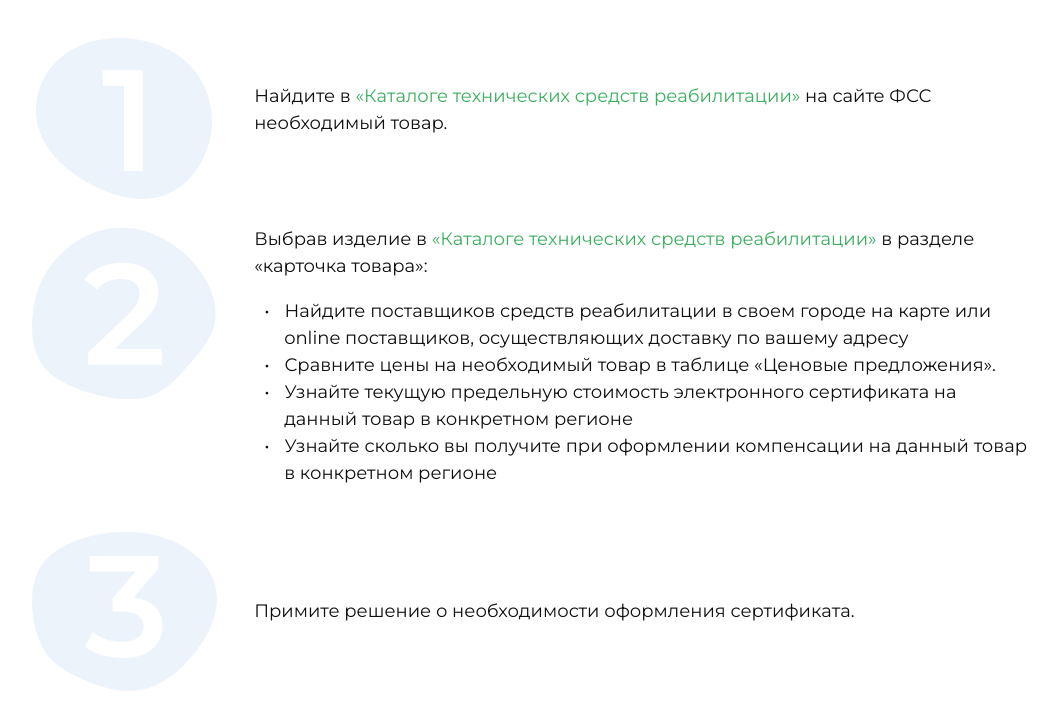
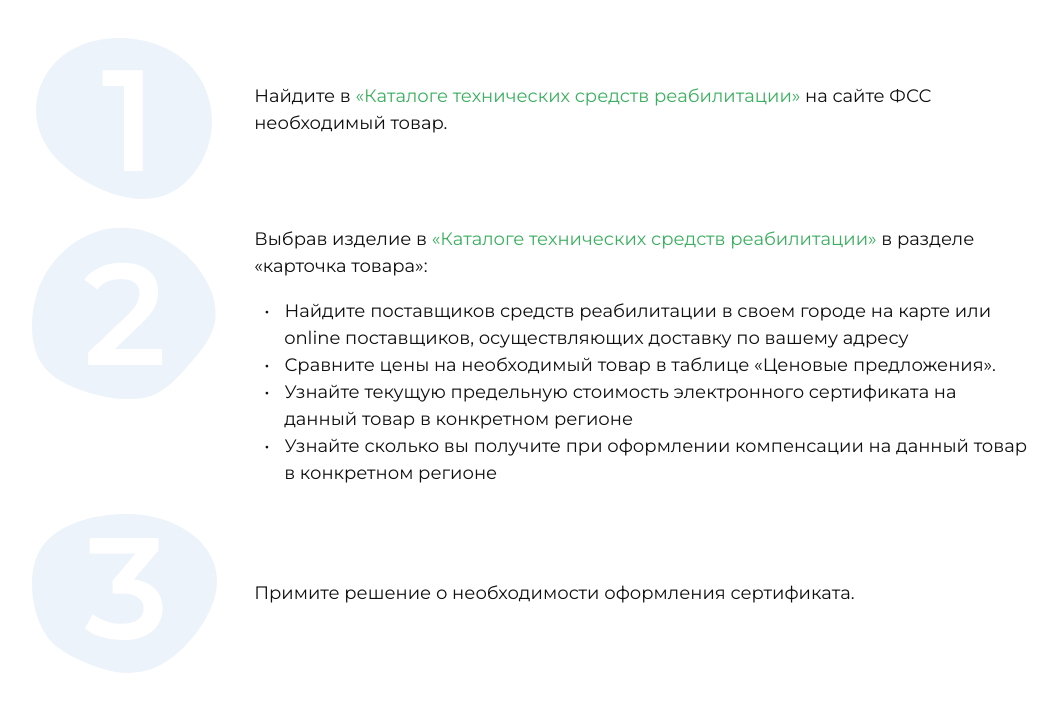
Before and after one commit to miheav/mintrud_certificate_l, a website built with webpack: page src/index.html in a window 1536 px wide. Shown: the part 4824-5548 px from the top of the page, without its empty margins (196-1254 px from the left). Built offline with nearby package versions, Linux system fonts and the light colour scheme.

Commit message:
fixes after fix

```diff
--- a/src/index.html
+++ b/src/index.html
@@ -5,6 +5,7 @@
   <meta name="viewport"
         content="width=device-width, user-scalable=no, initial-scale=1.0, maximum-scale=1.0, minimum-scale=1.0">
   <meta http-equiv="X-UA-Compatible" content="ie=edge">
+  <meta name="format-detection" content="telephone=no">
   <title>Сертификат</title>
   <link rel="icon" href="/favicon.ico" type="image/x-icon">
 </head>
@@ -447,7 +448,7 @@
             <p class="mb-3">Выбрав изделие в
               <a target="_blank" class="a" href="https://tsr.fss.ru/tru-web/folders">«Каталоге технических средств реабилитации»</a>
               в разделе «карточка товара»:</p>
-            <ul>
+            <ul class="mb-0">
               <li class="mb-2 mb-lg-0">Найдите поставщиков средств реабилитации в своем городе на карте или online поставщиков, осуществляющих доставку по вашему адресу</li>
               <li class="mb-2 mb-lg-0">Сравните цены на необходимый товар в таблице «Ценовые предложения».</li>
               <li class="mb-2 mb-lg-0">Узнайте текущую предельную стоимость электронного сертификата на данный товар в конкретном регионе</li>
--- a/src/style/index.scss
+++ b/src/style/index.scss
@@ -207,6 +207,41 @@ section > .container-fluid > .container {
 		}
 	}
 }
+
+
+
+@media (min-width: 1300px){
+
+	section > .container-fluid > .container {
+		max-width: 1440px;
+		padding-left: 56px;
+		padding-right: 56px;
+	}
+
+}
+
+
+@media (min-width: 1350px){
+
+	section > .container-fluid > .container {
+		max-width: 1440px;
+		padding-left: 106px;
+		padding-right: 106px;
+	}
+}
+
+
+@media (min-width: 1400px){
+
+	section > .container-fluid > .container {
+		max-width: 1440px;
+		padding-left: 156px;
+		padding-right: 156px;
+	}
+
+
+}
+
 @media (min-width: 1440px){
 
 	section > .container-fluid > .container {
@@ -327,5 +362,8 @@ section > .container-fluid > .container {
 		font-size: 18px;
 	}
 
+	.fs-xs-16 {
+		font-size: 16px;
+	}
 
 }
```
